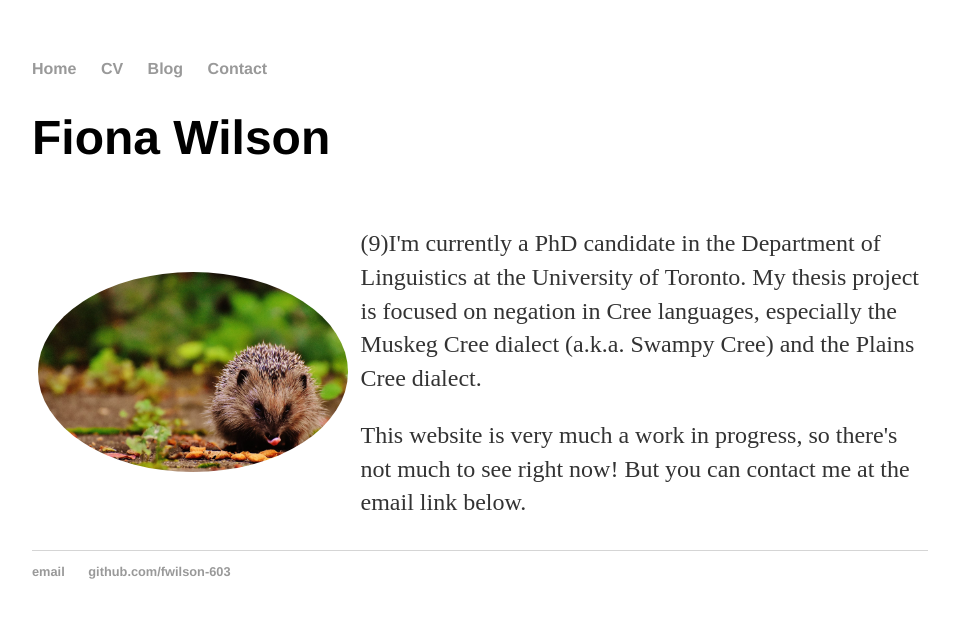
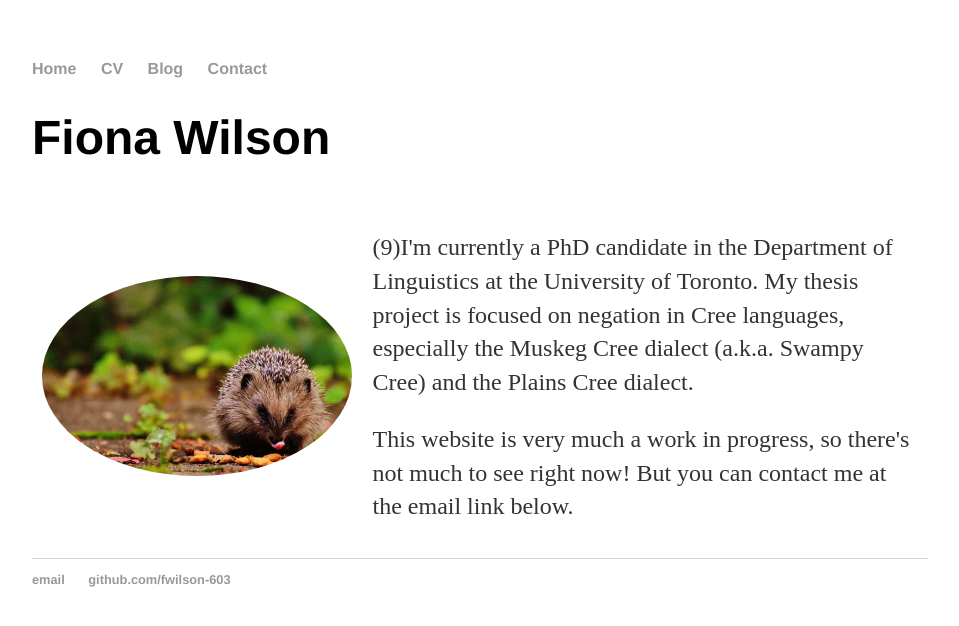
Before and after one commit to fwilson-603/fwilson-603.github.io, a Jekyll site: the page built from index.html, in a window 1280 px wide. Shown: the top 626 px of the page, without its empty margins (160-1119 px from the left). Built offline with Jekyll 4.4.1, drawn with Linux system fonts in a browser that asks for light colours.

Commit message:
Update main.css

```diff
--- a/css/main.css
+++ b/css/main.css
@@ -51,5 +51,5 @@ ul.posts li {
 }
 
 .flex-container > div {
-    margin: 6px;
+    margin: 10px;
 }
```
